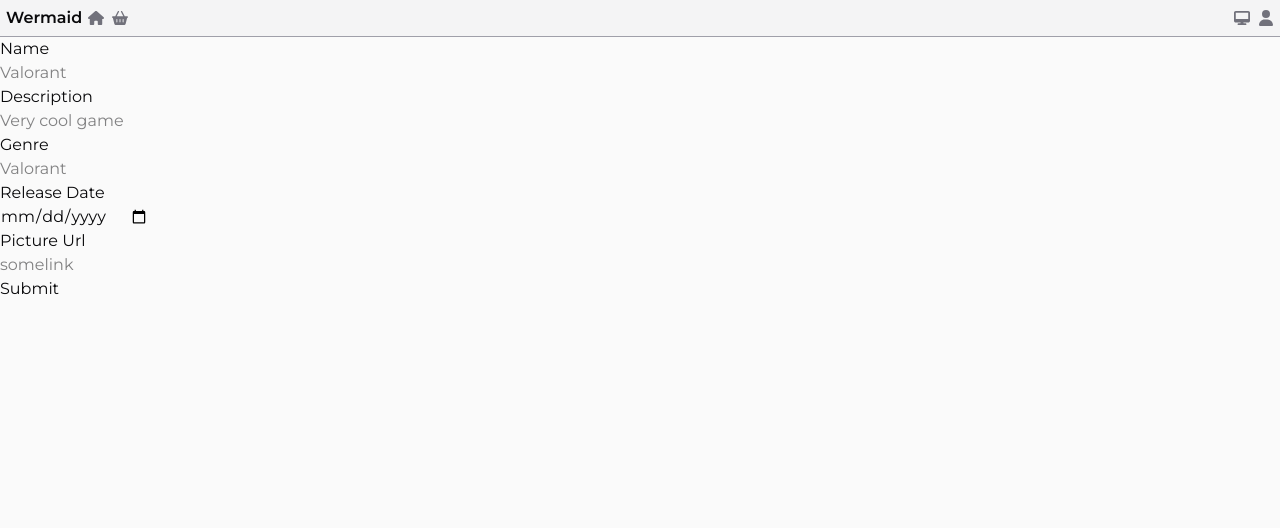
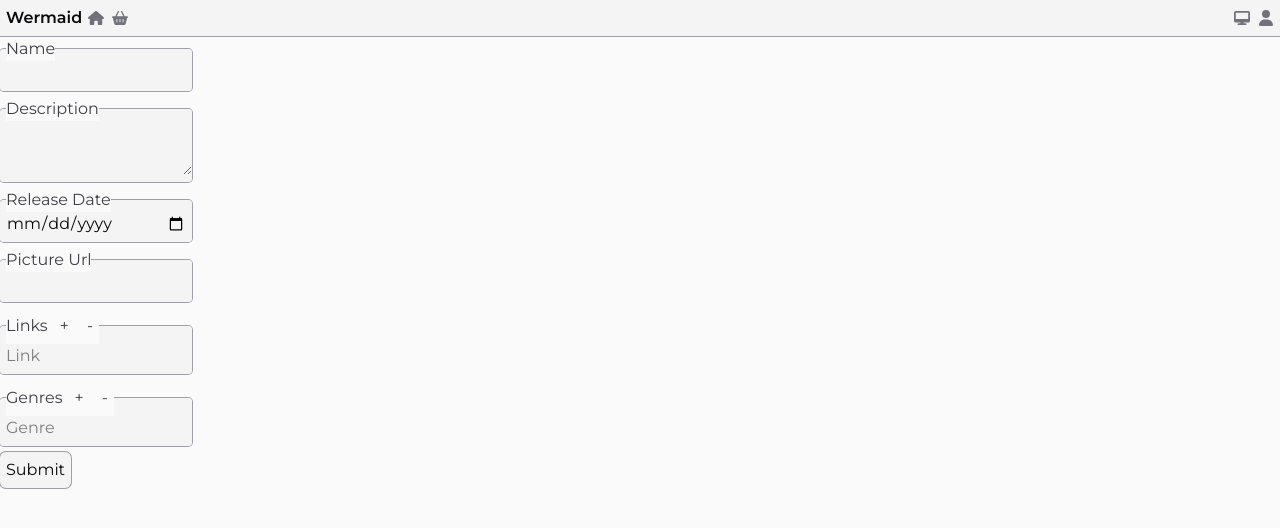
Before and after one commit to Potat369/Wermaid, a React (Vite) app: page /game/add in a window 1280 px wide. Shown: the top 528 px of the page. Built offline with nearby package versions, Linux system fonts and the light colour scheme.

Commit message:
Add all missing fields and style to game/add page

```diff
--- a/src/pages/games/AddGame.tsx
+++ b/src/pages/games/AddGame.tsx
@@ -1,11 +1,22 @@
-import { FormEvent } from "react";
+import { FormEvent, useState } from "react";
 
 export default function AddGame() {
+  const [genresCount, setGenresCount] = useState(1);
+  const [linksCount, setLinksCount] = useState(1);
+
   function submit(ev: FormEvent<HTMLFormElement>) {
     ev.preventDefault();
 
     const formData = new FormData(ev.currentTarget);
-    const data = Object.fromEntries(formData);
+    const data: { [k: string]: any } = Object.fromEntries(formData);
+
+    data["genres"] = (
+      Array.from(document.getElementsByClassName("genre")) as HTMLInputElement[]
+    ).map((value) => value.value);
+
+    data["links"] = (
+      Array.from(document.getElementsByClassName("link")) as HTMLInputElement[]
+    ).map((value) => value.value);
 
     fetch(import.meta.env.VITE_SERVER_URL + "api/v1/games", {
       method: "POST",
@@ -18,39 +29,118 @@
 
   return (
     <>
-      <form onSubmit={submit}>
-        <label htmlFor="name">Name</label>
+      <main className="container mx-auto">
+        <form onSubmit={submit} className="space-y-1.5">
+          <fieldset className="inline-block rounded bg-zinc-100 ring ring-zinc-400 dark:bg-zinc-900 dark:ring-zinc-600">
+            <legend className="ml-1.5 bg-zinc-50 text-zinc-700 dark:bg-zinc-950 dark:text-zinc-300">
+              Name
+            </legend>
+            <input
+              className="md w-48 p-1.5 pt-0 focus:outline-0"
+              id="name"
+              name="name"
+              type="text"
+            />
+          </fieldset>
           <br />
-        <input id="name" name="name" type="text" placeholder="Valorant" />
+          <fieldset className="inline-block rounded bg-zinc-100 ring ring-zinc-400 dark:bg-zinc-900 dark:ring-zinc-600">
+            <legend className="ml-1.5 bg-zinc-50 text-zinc-700 dark:bg-zinc-950 dark:text-zinc-300">
+              Description
+            </legend>
+            <textarea
+              className="w-48 p-1.5 pt-0 focus:outline-0"
+              id="description"
+              name="description"
+            />
+          </fieldset>
           <br />
-        <label htmlFor="description">Description</label>
+          <fieldset className="inline-block rounded bg-zinc-100 ring ring-zinc-400 dark:bg-zinc-900 dark:ring-zinc-600">
+            <legend className="ml-1.5 bg-zinc-50 text-zinc-700 dark:bg-zinc-950 dark:text-zinc-300">
+              Release Date
+            </legend>
+            <input
+              className="w-48 p-1.5 pt-0 focus:outline-0 dark:[color-scheme:dark]"
+              id="release_date"
+              name="releaseDate"
+              type="date"
+            />
+          </fieldset>
+          <br />
+          <fieldset className="inline-block rounded bg-zinc-100 ring ring-zinc-400 dark:bg-zinc-900 dark:ring-zinc-600">
+            <legend className="ml-1.5 bg-zinc-50 text-zinc-700 dark:bg-zinc-950 dark:text-zinc-300">
+              Picture Url
+            </legend>
+            <input
+              className="w-48 p-1.5 pt-0 focus:outline-0 dark:[color-scheme:dark]"
+              id="picture_rrl"
+              name="pictureUrl"
+              type="text"
+            />
+          </fieldset>
+          <br />
+          <fieldset className="inline-block rounded bg-zinc-100 ring ring-zinc-400 dark:bg-zinc-900 dark:ring-zinc-600">
+            <legend className="ml-1.5 space-x-1.5 bg-zinc-50 text-zinc-700 dark:bg-zinc-950 dark:text-zinc-300">
+              <span>Links</span>
+              <button
+                type="button"
+                className="rounded-md p-1.5"
+                onClick={() => setLinksCount(linksCount + 1)}
+              >
+                +
+              </button>
+              <button
+                type="button"
+                className="rounded-md p-1.5"
+                onClick={() => setLinksCount(linksCount - 1)}
+              >
+                -
+              </button>
+            </legend>
+            {[...Array(linksCount)].map((_, index) => (
+              <input
+                key={index}
+                className="link block w-48 p-1.5 pt-0 focus:outline-0"
+                type="text"
+                placeholder="Link"
+              />
+            ))}
+          </fieldset>
+          <br />
+          <fieldset className="inline-block rounded bg-zinc-100 ring ring-zinc-400 dark:bg-zinc-900 dark:ring-zinc-600">
+            <legend className="ml-1.5 space-x-1.5 bg-zinc-50 text-zinc-700 dark:bg-zinc-950 dark:text-zinc-300">
+              <span>Genres</span>
+              <button
+                type="button"
+                className="rounded-md p-1.5"
+                onClick={() => setGenresCount(genresCount + 1)}
+              >
+                +
+              </button>
+              <button
+                type="button"
+                className="rounded-md p-1.5"
+                onClick={() => setGenresCount(genresCount - 1)}
+              >
+                -
+              </button>
+            </legend>
+            {[...Array(genresCount)].map((_, index) => (
+              <input
+                key={index}
+                className="genre block w-48 p-1.5 pt-0 focus:outline-0"
+                type="text"
+                placeholder="Genre"
+              />
+            ))}
+          </fieldset>
           <br />
           <input
-          id="description"
-          name="description"
-          type="text"
-          placeholder="Very cool game"
+            type="submit"
+            value="Submit"
+            className="inline-block cursor-pointer rounded-md bg-zinc-100 p-1.5 ring-1 ring-zinc-400 transition-shadow hover:ring-zinc-600 dark:bg-zinc-900 dark:ring-zinc-600 dark:hover:ring-zinc-400"
           />
-        <br />
-        <label htmlFor="genre">Genre</label>
-        <br />
-        <input id="genre" name="genre" type="text" placeholder="Valorant" />
-        <br />
-        <label htmlFor="release_date">Release Date</label>
-        <br />
-        <input id="release_date" name="releaseDate" type="date" />
-        <br />
-        <label htmlFor="picture_url">Picture Url</label>
-        <br />
-        <input
-          id="picture_url"
-          name="pictureUrl"
-          type="url"
-          placeholder="somelink"
-        />
-        <br />
-        <input type="submit" value="Submit" />
         </form>
+      </main>
     </>
   );
 }
```
Lines whose indentation alone changed are shown as unchanged.
